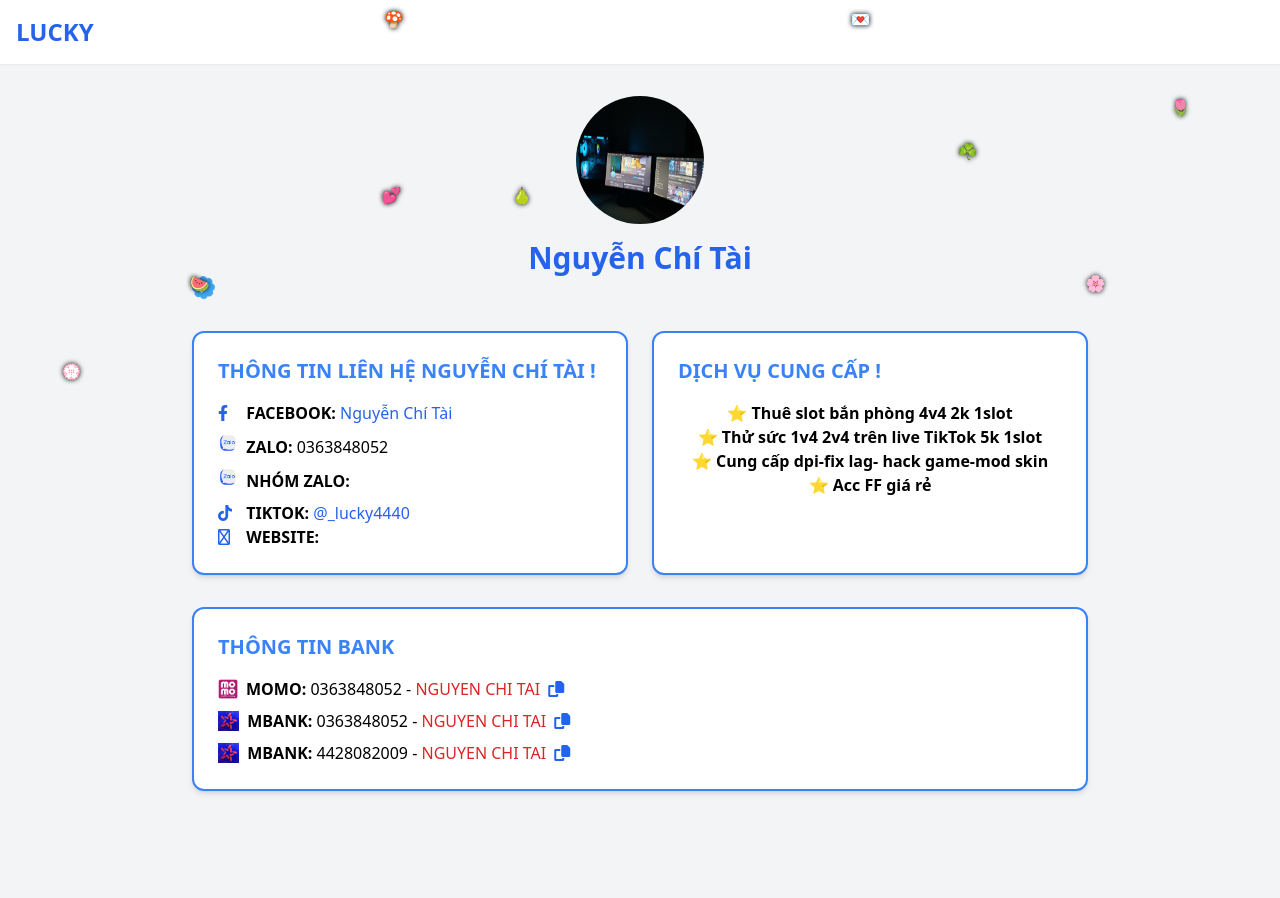
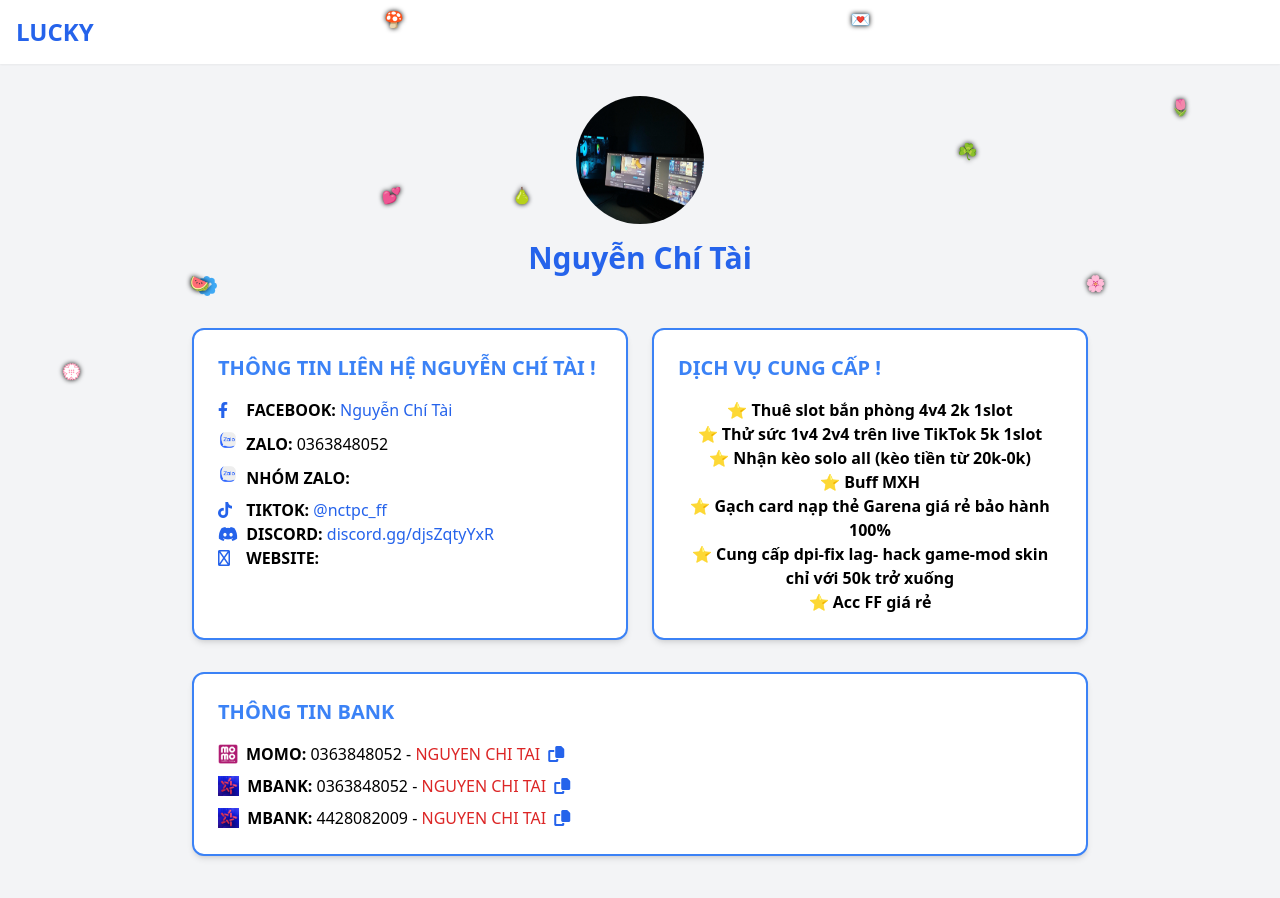
Before and after one commit to tuyetlamlucky/lucky-web1, a plain HTML site: page index.html in a window 1280 px wide. Before the commit the page ends 855 px from the top, so only its background shows below. Drawn offline with nearby package versions, Linux system fonts and the light colour scheme.

Commit message:
Add files via upload

```diff
--- a/index.html
+++ b/index.html
@@ -5,12 +5,12 @@
     <meta name="viewport" content="width=device-width, initial-scale=1.0">
     <meta name="robots" content="index, follow">
     <meta name="description" content="Trang web của Nguyễn Chí Tài - Cung cấp dịch vụ LUCKY và thông tin liên hệ.">
-    <meta name="keywords" content="LUCKY, Nguyễn Chí Tài, thuê slot, 1v4, dpi-fix, hack game, acc ff">
+    <meta name="keywords" content="LUCKY, Nguyễn Chí Tài, thuê slot, 1v4, dpi-fix, hack game, acc ff, buff mxh, gạch card">
     <meta property="og:title" content="Nguyễn Chí Tài - LUCKY">
     <meta property="og:type" content="Website">
     <meta property="og:url" content="https://tên-người-dùng.github.io/lucky-web1/">
     <meta property="og:image" content="https://tên-người-dùng.github.io/lucky-web1/avata.jpg">
-    <meta property="og:description" content="Dịch vụ LUCKY - Thuê slot bắn phòng, thử sức 1v4, cung cấp dpi-fix, hack game, acc FF giá rẻ.">
+    <meta property="og:description" content="Dịch vụ LUCKY - Thuê slot bắn phòng, thử sức 1v4, cung cấp dpi-fix, hack game, acc FF giá rẻ, buff MXH, gạch card.">
     <meta property="og:site_name" content="LUCKY">
 
     <title>LUCKY</title>
@@ -84,7 +84,7 @@
             <div class="max-w-4xl mx-auto">
                 <div class="text-center mb-8">
                     <img src="./avata.jpg" alt="Avatar" class="w-32 h-32 rounded-full mx-auto mb-4">
-                    <h1 class="text-3xl font-bold text-blue-600">Nguyễn Chí Tài <img src="./verify.gif" alt="Đã Xác Minh" style="height: 23px;"></h1>
+                    <h1 class="text-3xl font-bold text-blue-600">Nguyễn Chí Tài <img src="./verify.gif" alt="Đã Xác Minh" style="height: 20px; vertical-align: middle; margin-left: 5px;"></h1>
                 </div>
 
                 <div class="grid grid-cols-1 md:grid-cols-2 gap-6 mb-8">
@@ -104,7 +104,11 @@
                         </p>
                         <p>
                             <span class="inline-block w-6"><i class="fab fa-tiktok text-blue-600"></i></span>
-                            <b>TIKTOK:</b> <a href="https://www.tiktok.com/@_lucky4440" target="_blank" class="text-blue-600 hover:underline">@_lucky4440</a>
+                            <b>TIKTOK:</b> <a href="https://www.tiktok.com/@nctpc_ff?_t=ZS-8wtCdBvj31l&_r=1" target="_blank" class="text-blue-600 hover:underline">@nctpc_ff</a>
+                        </p>
+                        <p>
+                            <span class="inline-block w-6"><i class="fab fa-discord text-blue-600"></i></span>
+                            <b>DISCORD:</b> <a href="https://discord.gg/djsZqtyYxR" target="_blank" class="text-blue-600 hover:underline">discord.gg/djsZqtyYxR</a>
                         </p>
                         <p>
                             <span class="inline-block w-6"><i class="far fa-globe text-blue-600"></i></span>
@@ -117,7 +121,10 @@
                         <p class="text-center">
                             <b>⭐ Thuê slot bắn phòng 4v4 2k 1slot</b><br>
                             <b>⭐ Thử sức 1v4 2v4 trên live TikTok 5k 1slot</b><br>
-                            <b>⭐ Cung cấp dpi-fix lag- hack game-mod skin</b><br>
+                            <b>⭐ Nhận kèo solo all (kèo tiền từ 20k-0k)</b><br>
+                            <b>⭐ Buff MXH</b><br>
+                            <b>⭐ Gạch card nạp thẻ Garena giá rẻ bảo hành 100%</b><br>
+                            <b>⭐ Cung cấp dpi-fix lag- hack game-mod skin chỉ với 50k trở xuống</b><br>
                             <b>⭐ Acc FF giá rẻ</b>
                         </p>
                     </div>
```
